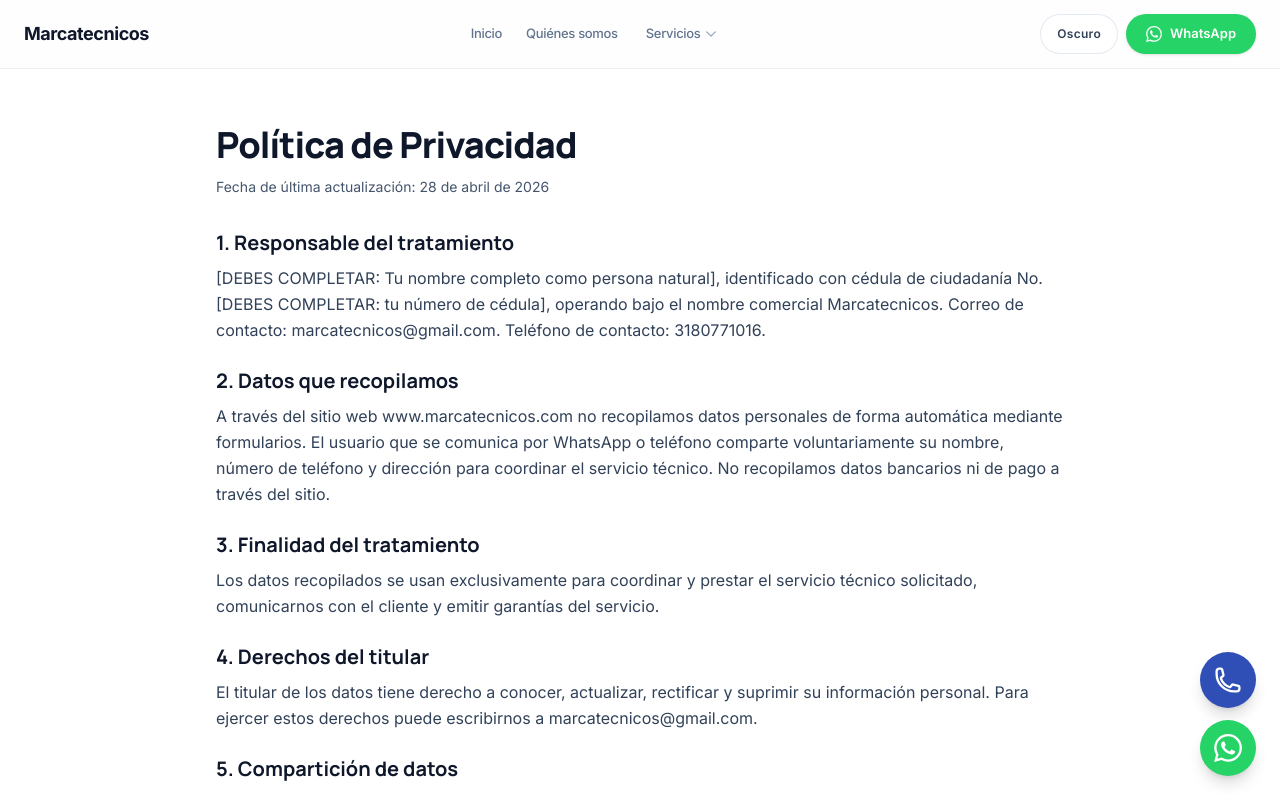
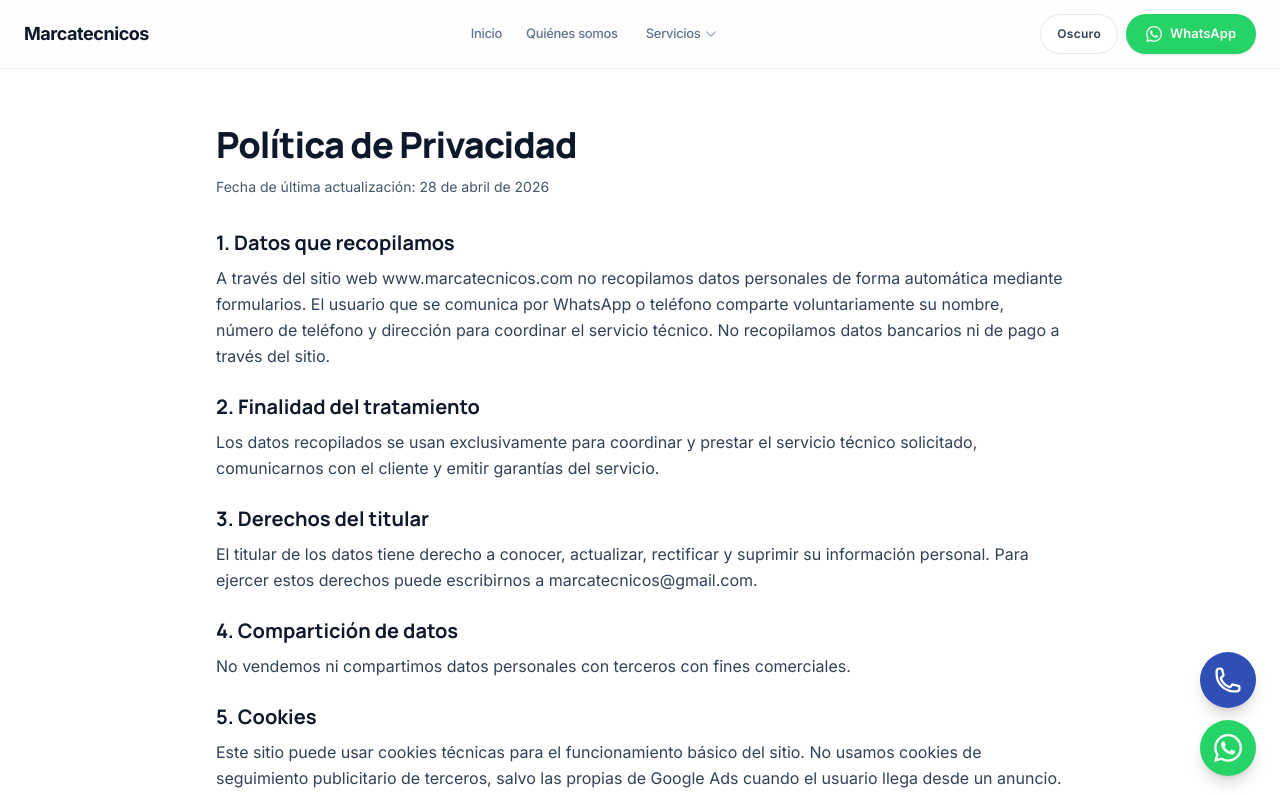
Before and after one commit to ronibermeo/serviHogar, a Next.js app: page /privacidad in a window 1280 px wide. Shown: the top 795 px of the page. Built offline with nearby package versions, Linux system fonts and the light colour scheme.

Commit message:
Elimina el inciso de responsable en la Política de Privacidad.
Se retira el apartado con datos pendientes y se reenumera el resto de secciones para mantener continuidad.

Made-with: Cursor

```diff
--- a/src/app/privacidad/page.tsx
+++ b/src/app/privacidad/page.tsx
@@ -22,18 +22,7 @@ export default function PrivacidadPage() {
 
           <div className="mt-8 space-y-6 leading-relaxed text-slate-700">
             <section>
-              <h2 className="text-xl font-bold text-slate-900">1. Responsable del tratamiento</h2>
-              <p className="mt-2">
-                {/* TODO: completar */}
-                [DEBES COMPLETAR: Tu nombre completo como persona natural], identificado con cédula de ciudadanía No.{" "}
-                {/* TODO: completar */}
-                [DEBES COMPLETAR: tu número de cédula], operando bajo el nombre comercial Marcatecnicos. Correo de
-                contacto: marcatecnicos@gmail.com. Teléfono de contacto: 3180771016.
-              </p>
-            </section>
-
-            <section>
-              <h2 className="text-xl font-bold text-slate-900">2. Datos que recopilamos</h2>
+              <h2 className="text-xl font-bold text-slate-900">1. Datos que recopilamos</h2>
               <p className="mt-2">
                 A través del sitio web www.marcatecnicos.com no recopilamos datos personales de forma automática
                 mediante formularios. El usuario que se comunica por WhatsApp o teléfono comparte voluntariamente su
@@ -43,7 +32,7 @@ export default function PrivacidadPage() {
             </section>
 
             <section>
-              <h2 className="text-xl font-bold text-slate-900">3. Finalidad del tratamiento</h2>
+              <h2 className="text-xl font-bold text-slate-900">2. Finalidad del tratamiento</h2>
               <p className="mt-2">
                 Los datos recopilados se usan exclusivamente para coordinar y prestar el servicio técnico solicitado,
                 comunicarnos con el cliente y emitir garantías del servicio.
@@ -51,7 +40,7 @@ export default function PrivacidadPage() {
             </section>
 
             <section>
-              <h2 className="text-xl font-bold text-slate-900">4. Derechos del titular</h2>
+              <h2 className="text-xl font-bold text-slate-900">3. Derechos del titular</h2>
               <p className="mt-2">
                 El titular de los datos tiene derecho a conocer, actualizar, rectificar y suprimir su información
                 personal. Para ejercer estos derechos puede escribirnos a marcatecnicos@gmail.com.
@@ -59,12 +48,12 @@ export default function PrivacidadPage() {
             </section>
 
             <section>
-              <h2 className="text-xl font-bold text-slate-900">5. Compartición de datos</h2>
+              <h2 className="text-xl font-bold text-slate-900">4. Compartición de datos</h2>
               <p className="mt-2">No vendemos ni compartimos datos personales con terceros con fines comerciales.</p>
             </section>
 
             <section>
-              <h2 className="text-xl font-bold text-slate-900">6. Cookies</h2>
+              <h2 className="text-xl font-bold text-slate-900">5. Cookies</h2>
               <p className="mt-2">
                 Este sitio puede usar cookies técnicas para el funcionamiento básico del sitio. No usamos cookies de
                 seguimiento publicitario de terceros, salvo las propias de Google Ads cuando el usuario llega desde un
@@ -73,7 +62,7 @@ export default function PrivacidadPage() {
             </section>
 
             <section>
-              <h2 className="text-xl font-bold text-slate-900">7. Legislación aplicable</h2>
+              <h2 className="text-xl font-bold text-slate-900">6. Legislación aplicable</h2>
               <p className="mt-2">
                 Esta política se rige por la Ley 1581 de 2012 (Habeas Data) y el Decreto 1377 de 2013 de Colombia.
               </p>
```
